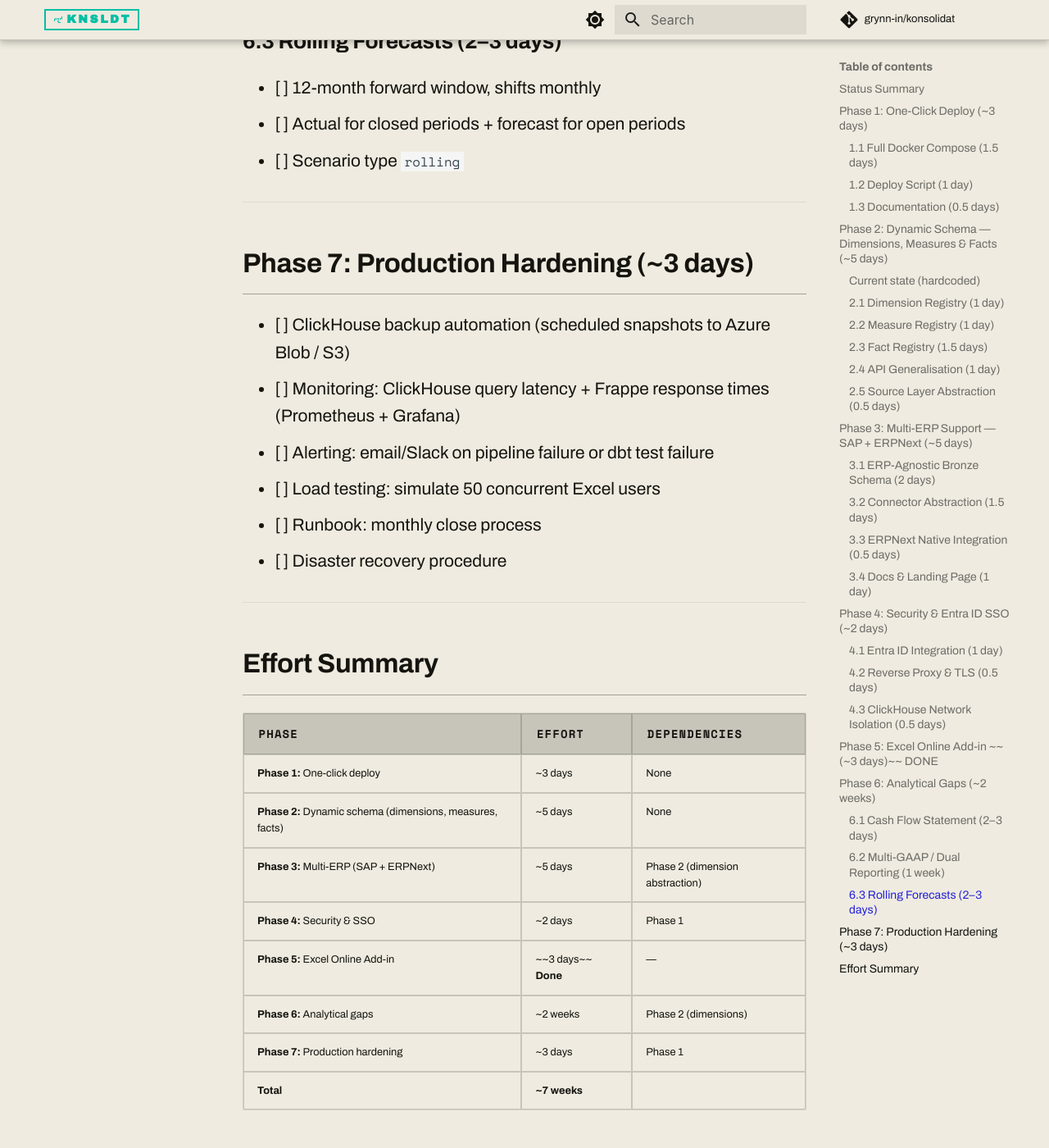
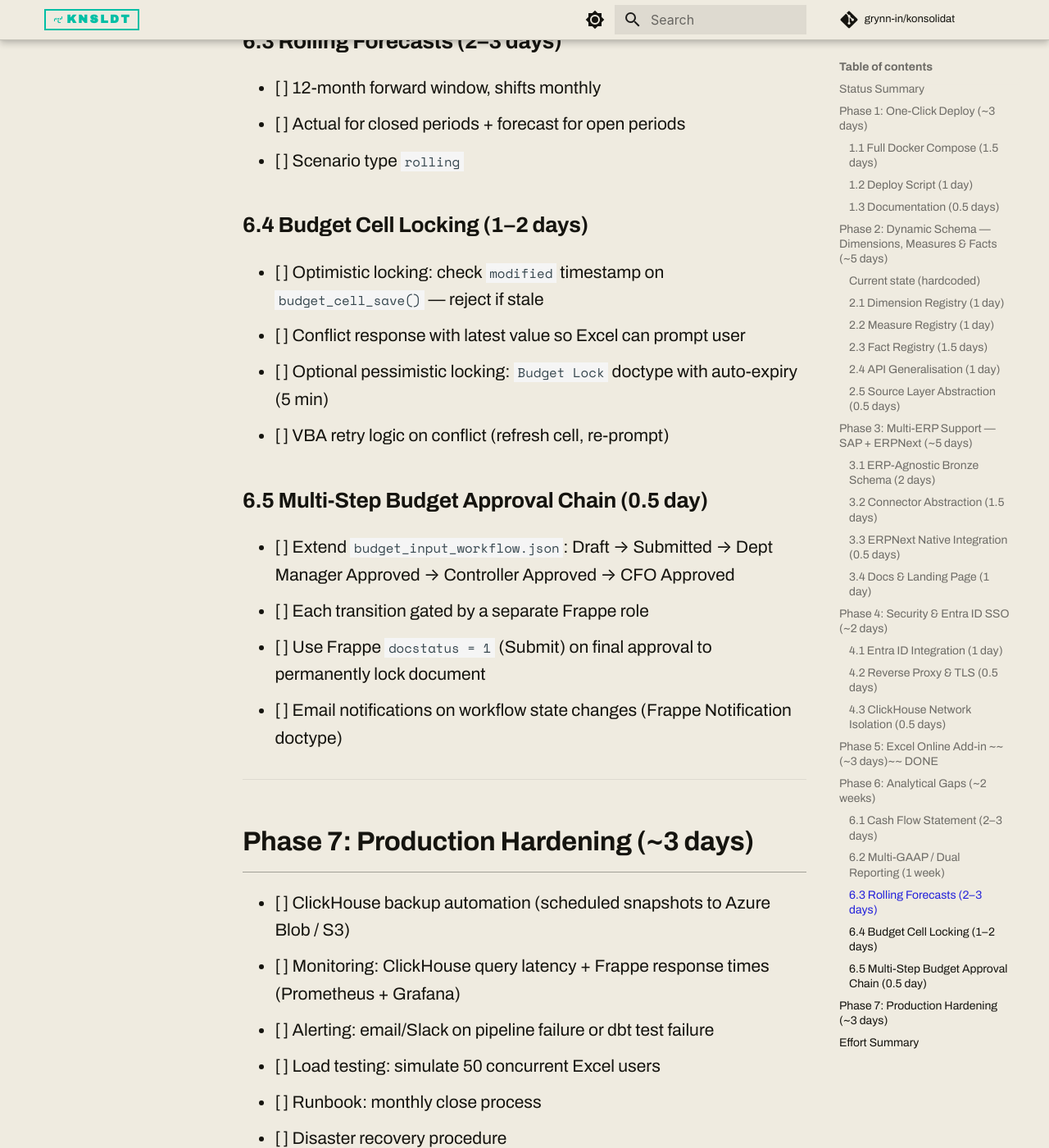
Before and after one commit to grynn-in/konsolidat, an MkDocs documentation site: the page built from docs/roadmap.md, in a window 1280 px wide and 1400 px high, scrolled down 10301 px. Shown: the whole window at 82% size. Built offline with MkDocs 1.6.1 and Material for MkDocs 9.7.7, drawn with Linux system fonts in a browser that asks for light colours; comment, search, counter and statistics services are not loaded; some of the changed text lies outside the part shown.

Commit message:
docs: add cell locking & multi-step approvals to roadmap, upgrade planning assessment
- Phase 6.4: Budget cell locking (optimistic + pessimistic, 1-2 days)
- Phase 6.5: Multi-step approval chain (Dept → Controller → CFO, 0.5 day)
- Planning-heavy 500+ planners: upgraded from "Consider commercial" to "Good fit"

Co-Authored-By: Claude Opus 4.6 <noreply@anthropic.com>

```diff
--- a/docs/roadmap.md
+++ b/docs/roadmap.md
@@ -219,6 +219,20 @@ Task pane add-in built and deployed. Source: `excel-addin/`, served from Frappe
 - [ ] Actual for closed periods + forecast for open periods
 - [ ] Scenario type `rolling`
 
+### 6.4 Budget Cell Locking (1–2 days)
+
+- [ ] Optimistic locking: check `modified` timestamp on `budget_cell_save()` — reject if stale
+- [ ] Conflict response with latest value so Excel can prompt user
+- [ ] Optional pessimistic locking: `Budget Lock` doctype with auto-expiry (5 min)
+- [ ] VBA retry logic on conflict (refresh cell, re-prompt)
+
+### 6.5 Multi-Step Budget Approval Chain (0.5 day)
+
+- [ ] Extend `budget_input_workflow.json`: Draft → Submitted → Dept Manager Approved → Controller Approved → CFO Approved
+- [ ] Each transition gated by a separate Frappe role
+- [ ] Use Frappe `docstatus = 1` (Submit) on final approval to permanently lock document
+- [ ] Email notifications on workflow state changes (Frappe Notification doctype)
+
 ---
 
 ## Phase 7: Production Hardening (~3 days)
@@ -241,7 +255,7 @@ Task pane add-in built and deployed. Source: `excel-addin/`, served from Frappe
 | **Phase 3:** Multi-ERP (SAP + ERPNext) | ~5 days | Phase 2 (dimension abstraction) |
 | **Phase 4:** Security & SSO | ~2 days | Phase 1 |
 | **Phase 5:** Excel Online Add-in | ~~3 days~~ **Done** | — |
-| **Phase 6:** Analytical gaps | ~2 weeks | Phase 2 (dimensions) |
+| **Phase 6:** Analytical gaps + budget hardening | ~2.5 weeks | Phase 2 (dimensions) |
 | **Phase 7:** Production hardening | ~3 days | Phase 1 |
 | **Total** | **~7 weeks** | |
 
```
Also changed, not shown: docs/cost-comparison-vs-commercial.md (+1 -1 lines), docs/evaluation/cost-comparison-vs-commercial.md (+1 -1 lines).
